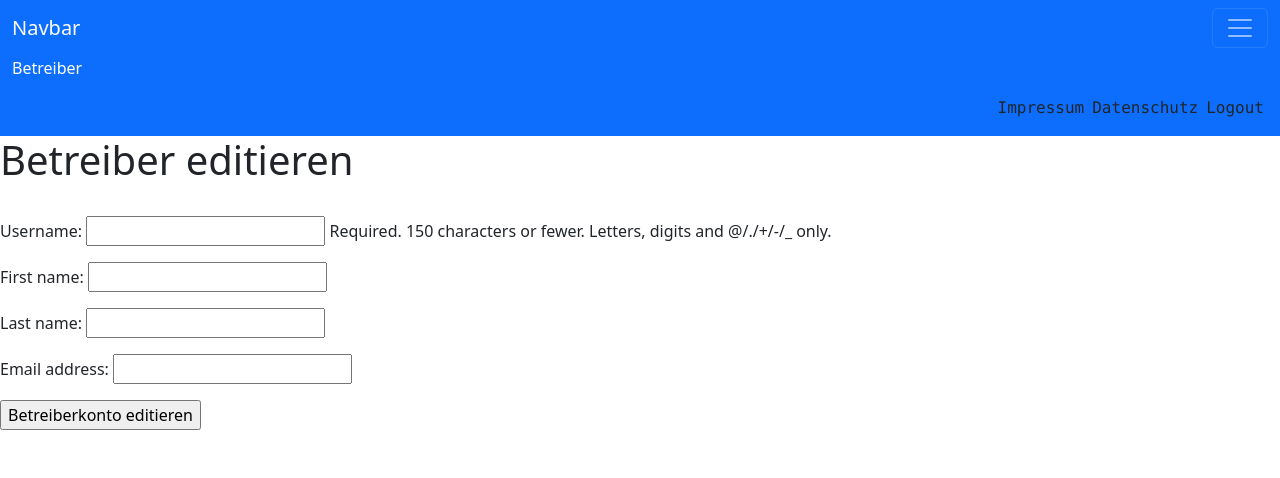
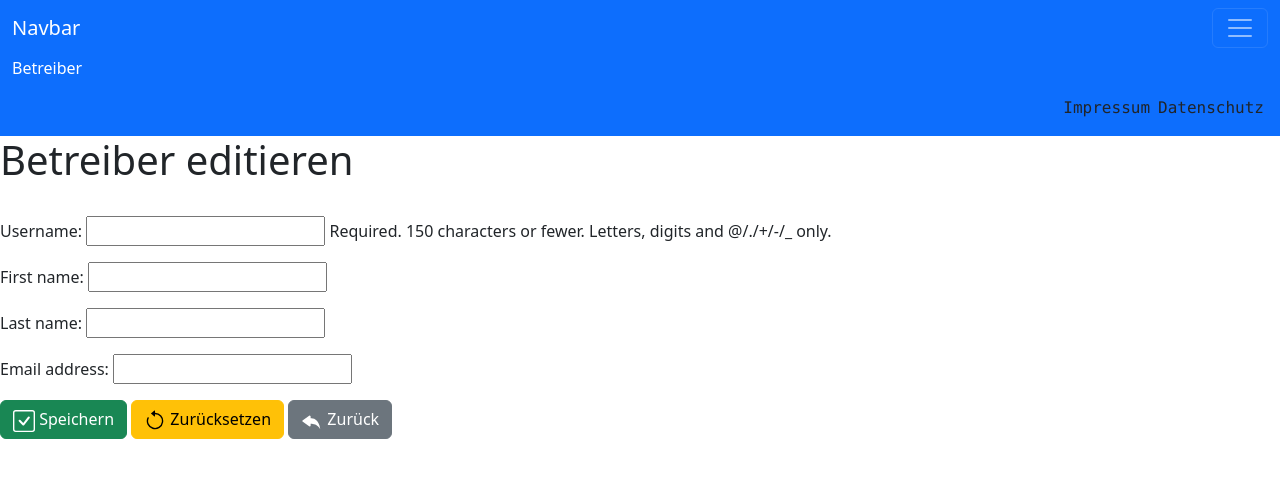
Before and after one commit to Mottschi/bilderbuch, a Django app: template administrator/templates/administrator/editbetreiber.html in a window 1280 px wide, after a click that opens the changed part. Shown: the top 478 px of the page. Run offline with Django 3.2, Linux system fonts and the light colour scheme; the template is opened without the code that fills it: values that come from a table or form of the project are taken from there, others are empty.

Commit message:
Stand Meeting

```diff
--- a/administrator/templates/administrator/editbetreiber.html
+++ b/administrator/templates/administrator/editbetreiber.html
@@ -11,6 +11,17 @@
     <form method='POST'>
         {% csrf_token %}
         {{ form.as_p }}
-        <input type=submit value='Betreiberkonto editieren'>
+        <button class="btn btn-success " type=submit><svg xmlns="http://www.w3.org/2000/svg" fill="currentColor" class="bi bi-check-square" width="22" height="22" viewBox="0 0 16 16">
+            <path d="M14 1a1 1 0 0 1 1 1v12a1 1 0 0 1-1 1H2a1 1 0 0 1-1-1V2a1 1 0 0 1 1-1h12zM2 0a2 2 0 0 0-2 2v12a2 2 0 0 0 2 2h12a2 2 0 0 0 2-2V2a2 2 0 0 0-2-2H2z"/>
+            <path d="M10.97 4.97a.75.75 0 0 1 1.071 1.05l-3.992 4.99a.75.75 0 0 1-1.08.02L4.324 8.384a.75.75 0 1 1 1.06-1.06l2.094 2.093 3.473-4.425a.235.235 0 0 1 .02-.022z"/>
+          </svg> Speichern</button>
+        <button class="btn btn-warning " type=reset ><svg xmlns="http://www.w3.org/2000/svg" width="22" height="22" fill="currentColor" class="bi bi-arrow-counterclockwise" viewBox="0 0 16 16">
+            <path fill-rule="evenodd" d="M8 3a5 5 0 1 1-4.546 2.914.5.5 0 0 0-.908-.417A6 6 0 1 0 8 2v1z"/>
+            <path d="M8 4.466V.534a.25.25 0 0 0-.41-.192L5.23 2.308a.25.25 0 0 0 0 .384l2.36 1.966A.25.25 0 0 0 8 4.466z"/>
+          </svg> Zurücksetzen   </button>
+        <button class="btn btn-secondary " type=submit formaction="{% url 'administrator:betreiberliste'%}" formmethod='GET'><svg xmlns="http://www.w3.org/2000/svg" width="22" height="22" fill="currentColor" class="bi bi-reply-fill" viewBox="0 0 16 16">
+            <path d="M5.921 11.9 1.353 8.62a.719.719 0 0 1 0-1.238L5.921 4.1A.716.716 0 0 1 7 4.719V6c1.5 0 6 0 7 8-2.5-4.5-7-4-7-4v1.281c0 .56-.606.898-1.079.62z"/>
+          </svg> Zurück</button>
+
     </form>
 {% endblock content %}
--- a/administrator/templates/administrator/layout.html
+++ b/administrator/templates/administrator/layout.html
@@ -24,22 +24,22 @@
           <div class="collapse navbar-collapse" id="navbarSupportedContent">
             <ul class="navbar-nav me-auto mb-2 mb-lg-0">
               <li class="nav-item">
-                <a class="nav-link active" aria-current="page" href="#">Betreiber</a>
+                <a class="nav-link active" aria-current="page" href="{%url 'administrator:betreiberliste'%} ">Betreiber</a>
               </li>
             </ul>
             <div class="container-fluid d-flex justify-content-end navbar font-monospace">
                 <div><a class="nav-link px-1" href="#">Impressum</a></div>
                 <div><a class="nav-link px-1" href="#">Datenschutz</a></div>
-                <div><a class="nav-link px-1" href="#">Logout</a></div>
+                {% if user.is_authenticated %}
+                <div><a class="nav-link px-1" href="{% url 'administrator:logout'%}">Logout</a></div>
+                {% endif %}
             </div>
           </div>
         </div>
       </nav>
-    {% if user.is_authenticated %}
-    <nav>
-        <a href="{% url 'administrator:logout'%}">Ausloggen</a>
-    </nav>
-    {% endif %}
+
+
+
 
     {% if messages %}
         {% for message in messages %}
```
Also changed, not shown: administrator/templates/administrator/index.html (+8 -3 lines).
